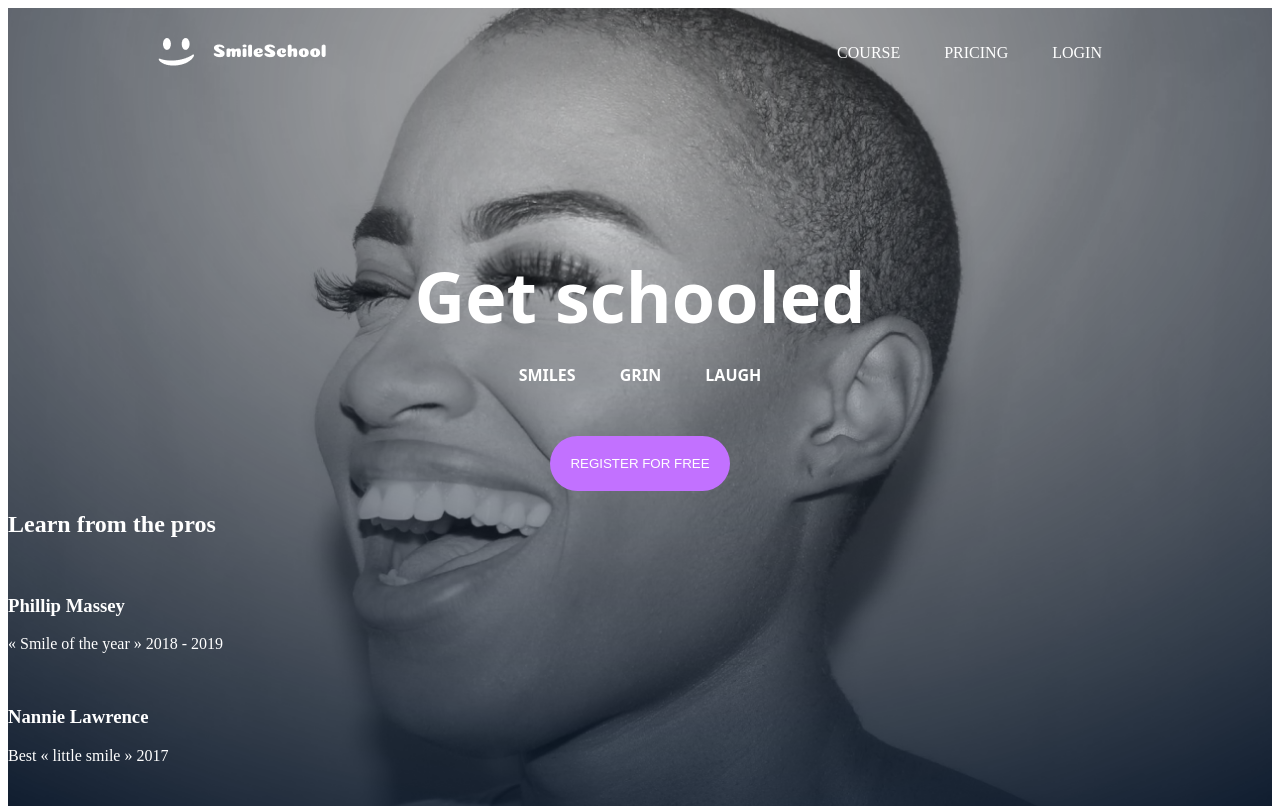
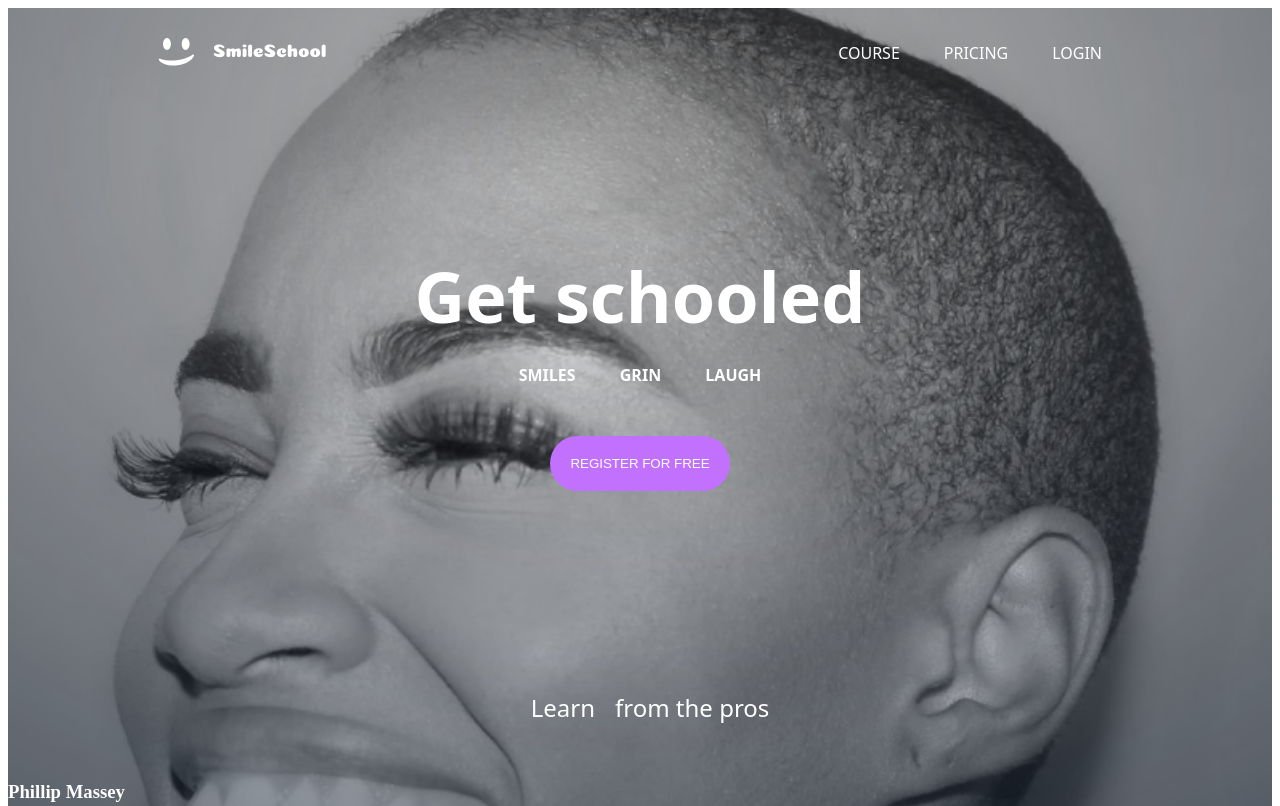
Before and after one commit to boomslang02/alx_html_css, a plain HTML site: page css_advanced/index.html in a window 1280 px wide. Shown: the top 806 px of the page. Drawn offline with Linux system fonts and the light colour scheme; files whose address does not match are found by name.

Commit message:
quote section done

```diff
--- a/css_advanced/index.html
+++ b/css_advanced/index.html
@@ -33,7 +33,7 @@
                     <button class="register">REGISTER FOR FREE</button>
                 </div>
                 <div>
-                    <h2>Learn from the pros</h2>
+                    <h2><span class="Learn">Learn</span>from the pros</h2>
                     <div>
                         <div>
                             <img src="./images/1 (3).png" alt="">
--- a/css_advanced/styles.css
+++ b/css_advanced/styles.css
@@ -10,6 +10,7 @@ nav div a {
     text-decoration: none;
     display: inline-block;
     padding: 0 20px;
+    font-family: system-ui;
 }
 
 nav {
@@ -48,6 +49,7 @@ div span {
     margin: 0 auto;
     display: block;
     margin-top: 50px;
+    margin-bottom: 200px;
     background-color:rgb(194, 113, 255);
     border: none;
     padding: 10px;
@@ -55,3 +57,14 @@ div span {
     padding: 20px;
     color: white;
 }
+
+h2 {
+    text-align: center;
+    font-family: system-ui;
+    font-weight: normal;
+}
+
+.learn {
+    font-weight: bold;
+    color: rgb(194, 113, 255);;
+}
```
Also changed, not shown: css_advanced/1.png (added), css_advanced/2.png (added), css_advanced/3.png (added), css_advanced/4.png (added), css_advanced/5.png (added), css_advanced/6.png (added), css_advanced/7.png (added), css_advanced/8.png (added), css_advanced/9.png (added), css_advanced/play.png (added), css_advanced/rating.png (added), css_advanced/smile.png (added).
